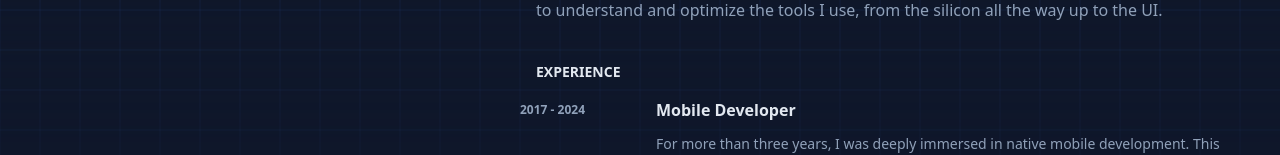
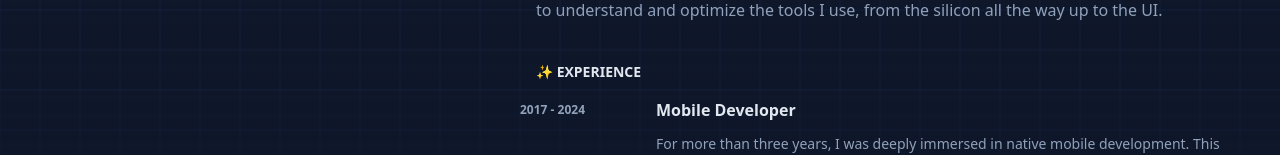
Before and after one commit to kotleni/kotleni.github.io, a Next.js app: page / in a window 1280 px wide. Shown: the part 350-505 px from the top of the page. Built offline with nearby package versions, Linux system fonts and the light colour scheme.

Commit message:
feat: add emojies to blocks headers

```diff
--- a/src/app/experience-part.tsx
+++ b/src/app/experience-part.tsx
@@ -5,7 +5,7 @@ import {FileText} from 'lucide-react';
 export function ExperiencePart() {
     return (
         <>
-            <BlockHeader title="Experience" />
+            <BlockHeader emoji="✨" title="Experience" />
             <ExperienceCard
                 title="Mobile Developer"
                 description="For more than three years, I was deeply immersed in native mobile development. This foundational chapter of my career was spent building, launching, and maintaining robust applications for both Android (Kotlin) and iOS (Swift)."
--- a/src/app/projects-part.tsx
+++ b/src/app/projects-part.tsx
@@ -4,7 +4,7 @@ import {ProjectCard} from '@/components/project-card';
 export function ProjectsPart() {
     return (
         <>
-            <BlockHeader title="Projects" />
+            <BlockHeader emoji="💻" title="Projects" />
             <ProjectCard
                 title="Private web site"
                 description="This portfolio is a live project I designed and built from the ground up. It serves as a practical showcase of my skills in creating modern, responsive, and performant web applications using Next.js, React, TypeScript, and Tailwind CSS."
--- a/src/components/block-header.tsx
+++ b/src/components/block-header.tsx
@@ -1,4 +1,5 @@
 export interface StickyHeaderProps {
+    emoji: string;
     title: string;
 }
 
@@ -6,7 +7,7 @@ export function BlockHeader(props: StickyHeaderProps) {
     return (
         <div className="z-10 md:pl-4 pb-4 mt-(--blocks-top-margin)">
             <h2 className="text-sm font-bold uppercase text-slate-200">
-                {props.title}
+                <span>{props.emoji}</span> {props.title}
             </h2>
         </div>
     );
```
